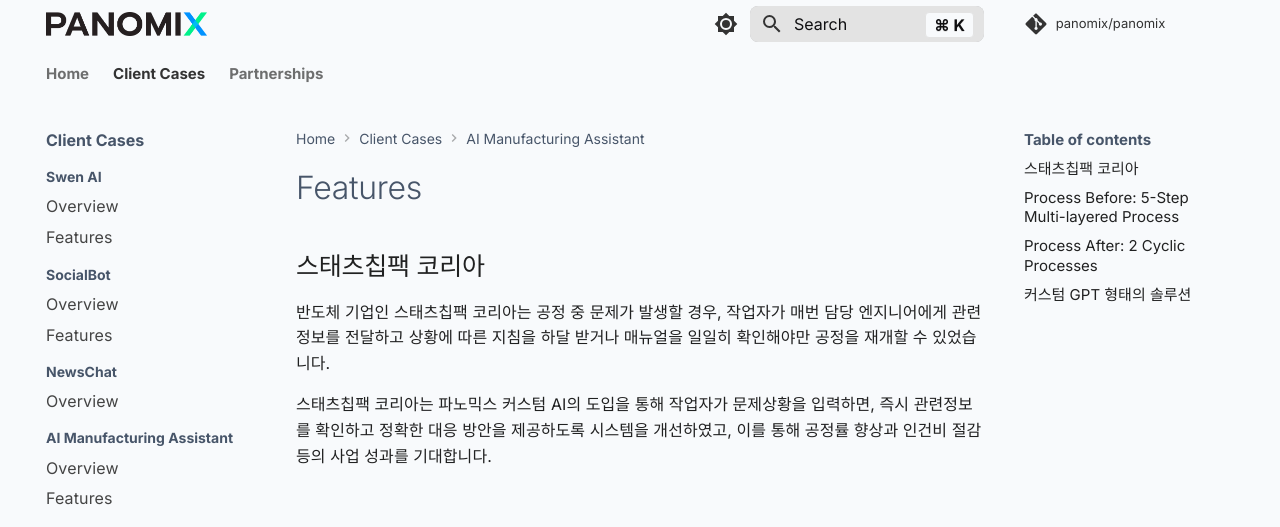
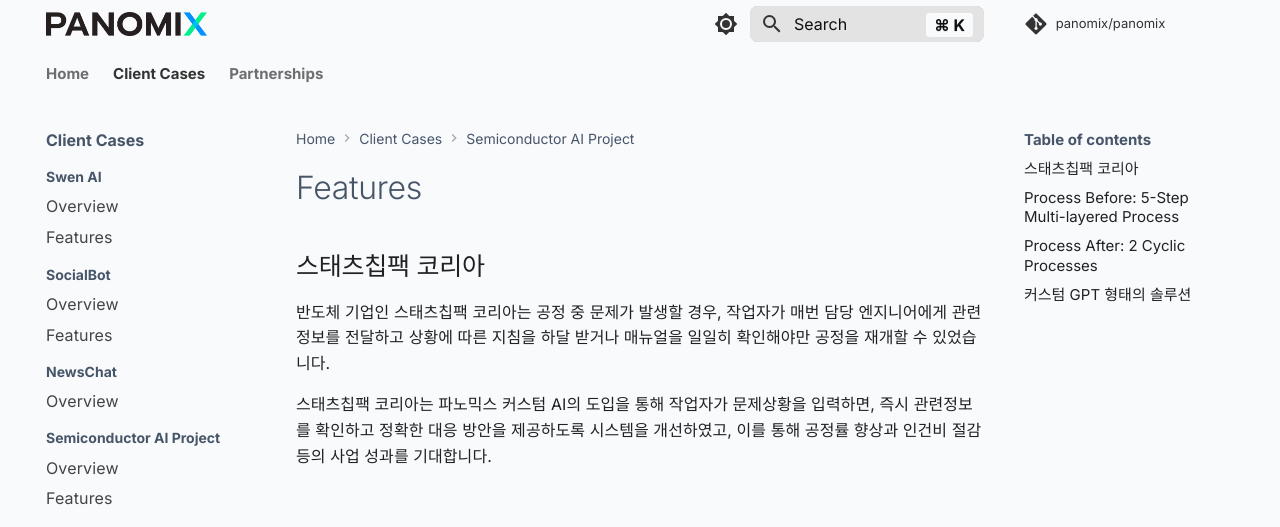
Before and after one commit to panomix/panomix, an MkDocs documentation site: the page built from docs/clients/factory/features.md, in a window 1280 px wide and 900 px high. Shown: the top 527 px of the window. Built offline with MkDocs 1.6.1 and Material for MkDocs 9.7.7, drawn with Linux system fonts in a browser that asks for light colours; comment, search, counter and statistics services are not loaded.

Commit message:
Update mkdocs.yml

```diff
--- a/mkdocs.yml
+++ b/mkdocs.yml
@@ -14,7 +14,7 @@
           - Features: clients/socialbot/features.md
       - NewsChat:
           - Overview: clients/newschat/newschat.md
-      - AI Manufacturing Assistant:
+      - Semiconductor AI Project:
           - Overview: clients/factory/factory.md
           - Features: clients/factory/features.md
 
```
